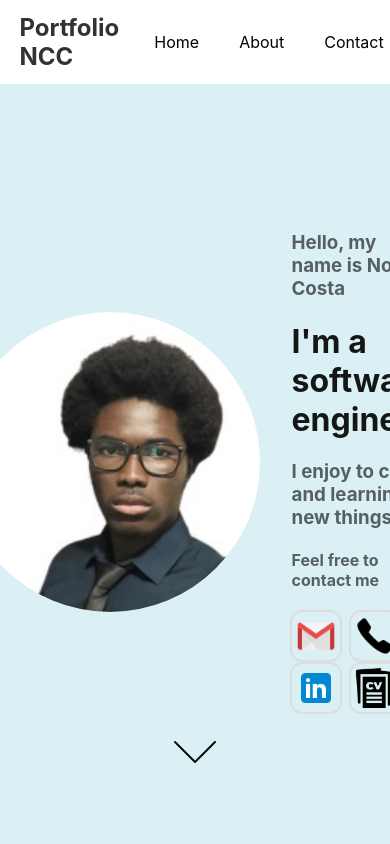
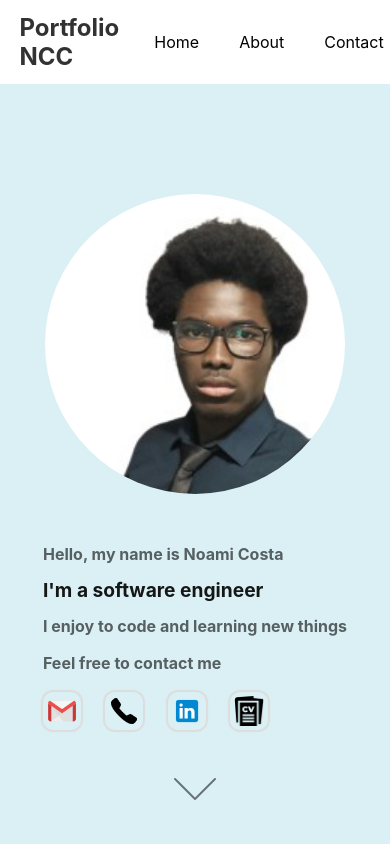
Before and after one commit to calasCosta/ncc-portfolio, a React (Create React App) app in the folder ncc-portfolio/: page / in a window 390 px wide. Shown: the top 844 px of the page. Built offline with nearby package versions, Linux system fonts and the light colour scheme.

Commit message:
create responsive heroarea

```diff
--- a/ncc-portfolio/src/App.scss
+++ b/ncc-portfolio/src/App.scss
@@ -1,7 +1,9 @@
 $defaultWidth: 90%;
+$borderForArticles: 0 20px;
+$backgroundColor: rgba(83, 183, 203, 0.214);
 
 .App {
-  background-color: rgb(255, 255, 255);;
+  background-color: rgb(255, 255, 255);
 }
 
 header{
@@ -65,6 +67,8 @@ main {
 
       .contact{
         margin-right: 8%;
+        width: fit-content;
+        height: fit-content;
 
         img {
           width: 40px;
@@ -110,8 +114,6 @@ section {
     border-radius: 5px;
   }
 
-
-
   div{
     width: 70%;
     margin: auto;
@@ -135,7 +137,7 @@ section {
     width: 100%;
     height: 100%;
     box-shadow: 0 0 5px 0 rgb(235, 235, 235);
-    border-radius: 0 20px;
+    border-radius: $borderForArticles;
     display: flex;
     justify-content: center;
     align-items: center;
@@ -174,7 +176,7 @@ section {
     text-align: center;
 
     .certificate {
-      margin: 1%;
+      margin: 2%;
       box-shadow: 0 0 5px 0 rgb(219, 219, 219);
       border-radius: 10px;
     }
@@ -187,6 +189,60 @@ section {
 }
 
 footer{
-  text-align: center;
-  margin: 50px 0;
+  height: 20vh;
+  background-color: $backgroundColor;
+  display:flex;
+  justify-content: center;
+  align-items: center;
+
+  div{
+    text-align: center;
+  }
 }
+
+
+
+@media only screen and (max-width: 600px) {
+  main {
+
+    .div-main {
+      flex-direction: column;
+
+
+      .right{
+        h2, h3, h4 {
+          font-size: medium;
+          line-height: 1;
+        }
+        h1{
+          font-size: larger;
+
+        }
+
+
+        .contact {
+          img {
+            width: 30px;
+            height: 30px;
+          }
+        }
+      }
+
+      .down-arrown{
+        bottom: 40px;
+        opacity: 0.4;
+      }
+
+      @keyframes down-arrown {
+        50% {
+          bottom: 10px;
+          opacity: 0.8;
+        }
+      }
+    }
+
+
+
+
+  }
+}
--- a/ncc-portfolio/src/components/footer.js
+++ b/ncc-portfolio/src/components/footer.js
@@ -1,10 +1,14 @@
-import React from 'react'
+import React from 'react';
+
 
 export default function Footer() {
   return (
     <footer>
-      <p>All right reserved</p>
-      <p>Create by Noami Costa (using react.js) </p>
+
+      <div>
+        <p>All right reserved</p>
+        <p>Created with ❤️ by Noami Costa (using react.js) </p>
+      </div>
     </footer>
   )
 }
```
Also changed, not shown: ncc-portfolio/src/images/waves.svg (added).
